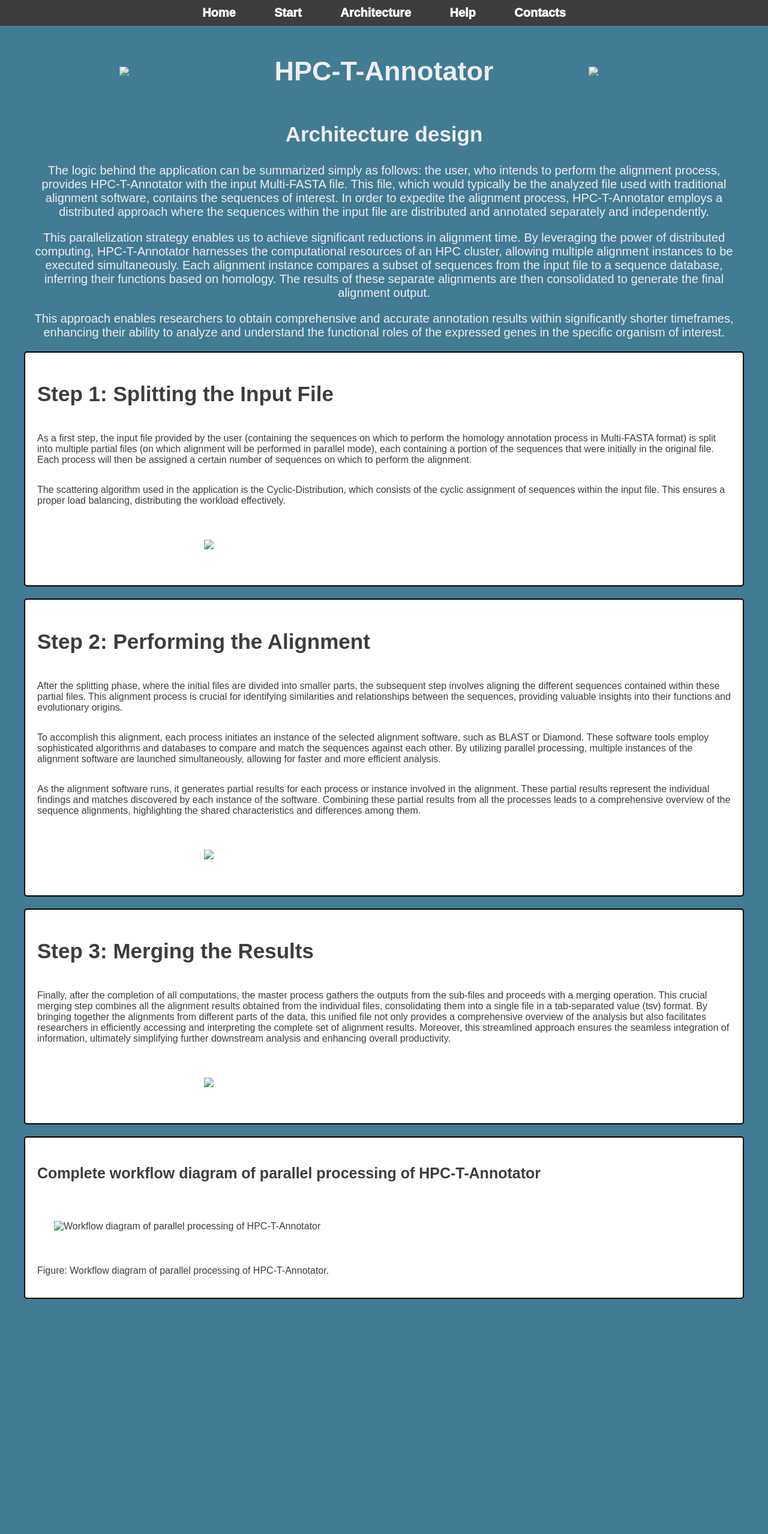
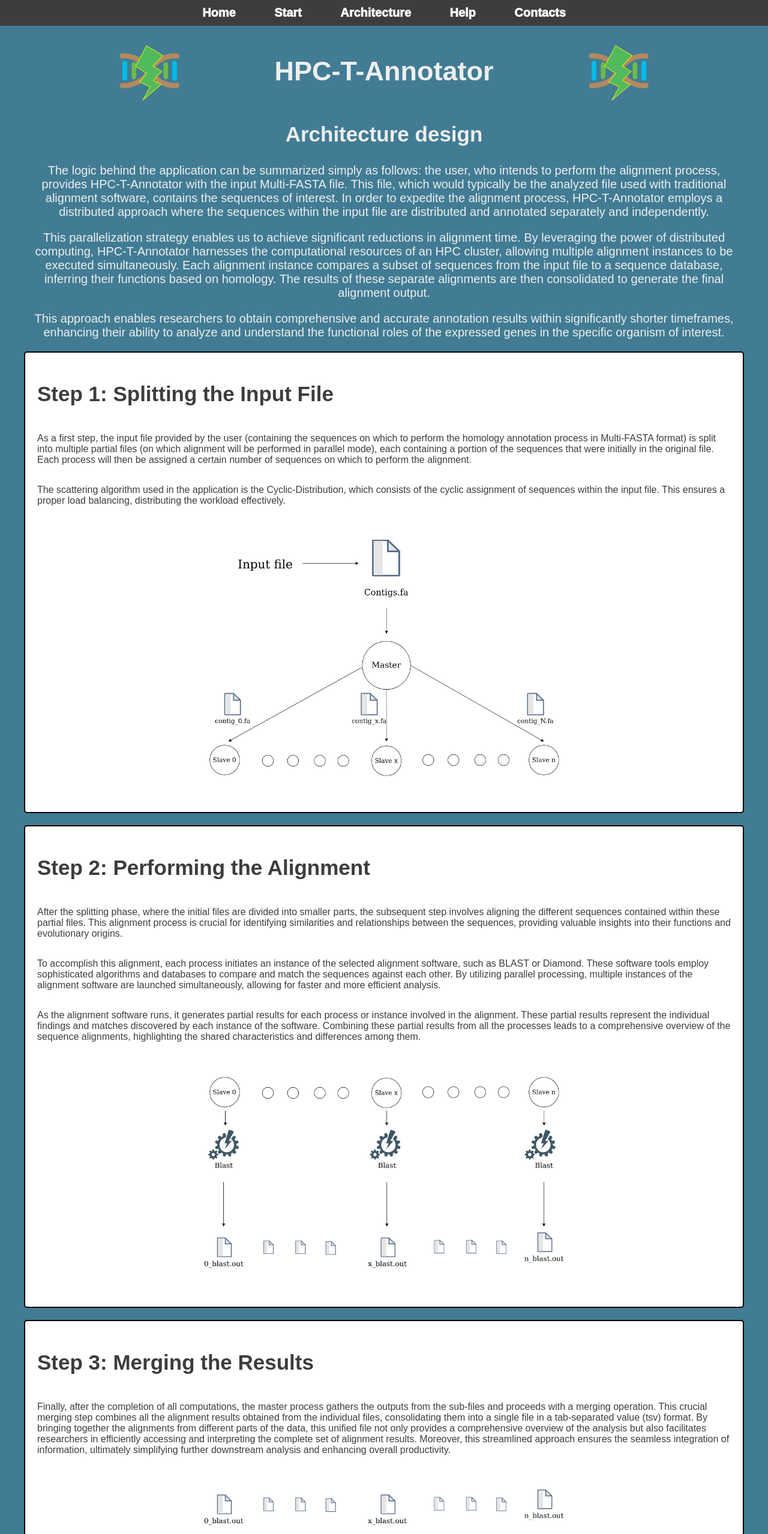
Before and after one commit to lorenzo-arcioni/HPC-T-Annotator_web, a plain HTML site: page flask/app/templates/architecture.html in a window 1280 px wide. Shown: the top 2558 px of the page at 60% size. Before the commit the page ends 2206 px from the top, so only its background shows below. Drawn offline with Linux system fonts and the light colour scheme; files that its build step writes are made by us from their sources.

Commit message:
benissimo

```diff
--- a/flask/app/templates/architecture.html
+++ b/flask/app/templates/architecture.html
@@ -3,8 +3,8 @@
 <head>
     <meta charset="utf-8">
     <title>HPC-T-Annotator - Architecture</title>
-    <link rel="stylesheet" type="text/css" href="static/styles.css">
-    <link rel="icon" type="image/x-icon" href="static/logo.ico">
+    <link rel="stylesheet" type="text/css" href="../static/styles.css">
+    <link rel="icon" type="image/x-icon" href="../static/logo.ico">
 </head>
 <body>
 
@@ -21,9 +21,9 @@
 <div class="container">
     <div class="title">
         <div class="best" style="display: flex; align-items: center;">
-            <img src="static/logo.png" width="100" style="margin: auto;">
+            <img src="../static/logo.png" width="100" style="margin: auto;">
             <h1>HPC-T-Annotator</h1>
-            <img src="static/logo.png" width="100" style="margin: auto;">
+            <img src="../static/logo.png" width="100" style="margin: auto;">
           </div>
         <h2>Architecture design</h2>
     </div>
@@ -51,7 +51,7 @@
         <p>As a first step, the input file provided by the user (containing the sequences on which to perform the homology annotation process in Multi-FASTA format) is split into multiple partial files (on which alignment will be performed in parallel mode), each containing a portion of the sequences that were initially in the original file. Each process will then be assigned a certain number of sequences on which to perform the alignment.</p>
         <p>The scattering algorithm used in the application is the Cyclic-Distribution, which consists of the cyclic assignment of sequences within the input file. This ensures a proper load balancing, distributing the workload effectively.</p>
         <div class="figure">
-            <img src="static/LD1.png"
+            <img src="../static/LD1.png"
                  width="600"
                  style="margin: auto auto">
         </div>
@@ -64,7 +64,7 @@
         <p>To accomplish this alignment, each process initiates an instance of the selected alignment software, such as BLAST or Diamond. These software tools employ sophisticated algorithms and databases to compare and match the sequences against each other. By utilizing parallel processing, multiple instances of the alignment software are launched simultaneously, allowing for faster and more efficient analysis.</p>
         <p>As the alignment software runs, it generates partial results for each process or instance involved in the alignment. These partial results represent the individual findings and matches discovered by each instance of the software. Combining these partial results from all the processes leads to a comprehensive overview of the sequence alignments, highlighting the shared characteristics and differences among them.</p>
         <div class="figure">
-            <img src="static/LD2.png"
+            <img src="../static/LD2.png"
                  width="600"
                  style="margin: auto auto">
         </div>
@@ -75,7 +75,7 @@
         <h2>Step 3: Merging the Results</h2>
         <p>Finally, after the completion of all computations, the master process gathers the outputs from the sub-files and proceeds with a merging operation. This crucial merging step combines all the alignment results obtained from the individual files, consolidating them into a single file in a tab-separated value (tsv) format. By bringing together the alignments from different parts of the data, this unified file not only provides a comprehensive overview of the analysis but also facilitates researchers in efficiently accessing and interpreting the complete set of alignment results. Moreover, this streamlined approach ensures the seamless integration of information, ultimately simplifying further downstream analysis and enhancing overall productivity.</p>
         <div class="figure">
-            <img src="static/LD3.png"
+            <img src="../static/LD3.png"
                  width="600"
                  style="margin: auto auto">
         </div>
@@ -85,7 +85,7 @@
     <div class="block">
         <h3 style="text-align: center;">Complete workflow diagram of parallel processing of HPC-T-Annotator</h3>
         <div class="figure">
-            <img src="static/logic-diagram2.png"
+            <img src="../static/logic-diagram2.png"
                  alt="Workflow diagram of parallel processing of HPC-T-Annotator"
                  width="1100"
                  style="margin: auto auto">
```
Also changed, not shown: flask/app/templates/contacts.html (+5 -5 lines), flask/app/templates/help.html (+5 -5 lines), flask/app/templates/index.html (+5 -5 lines), flask/app/templates/start.html (+7 -7 lines).
